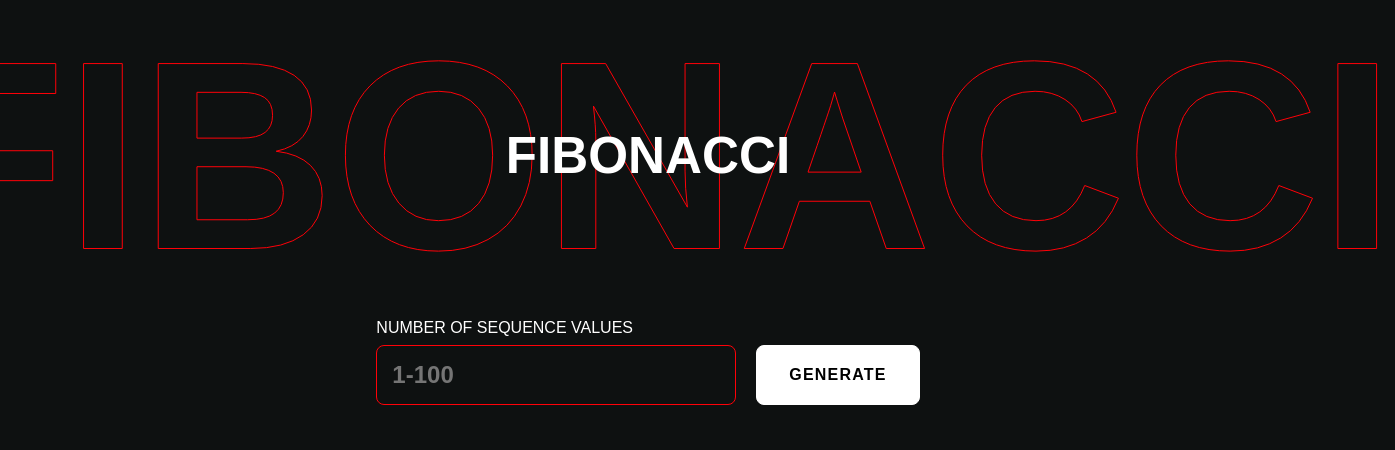
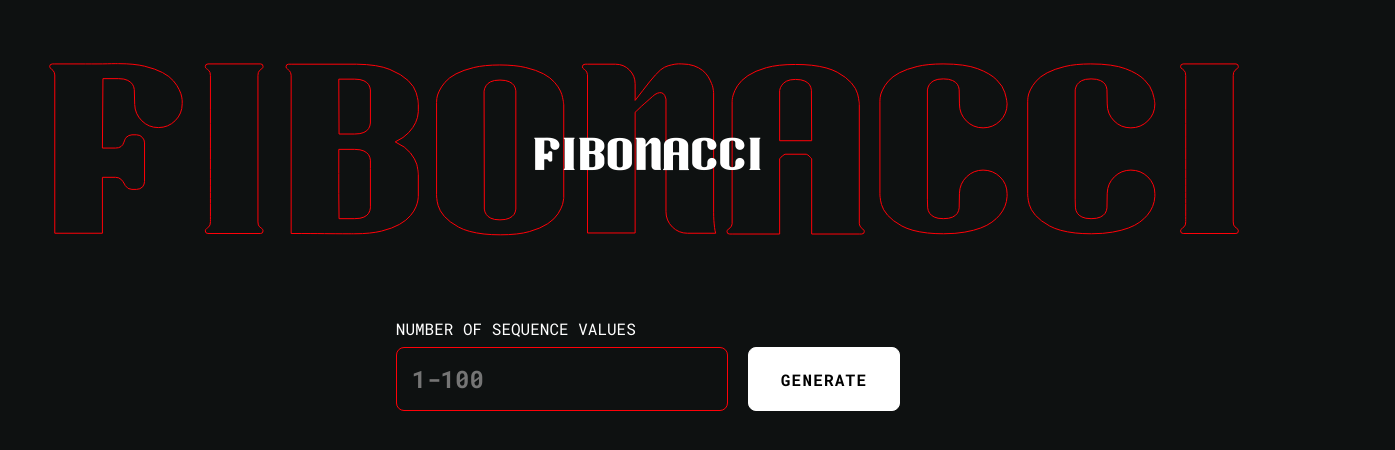
Before and after one commit to julietteabeyta/fibonacci, a plain HTML site: page index.html in a window 1280 px wide. Shown: the part 132-582 px from the top of the page, 1395 px wide, since content can reach past the window. Drawn offline with Linux system fonts and the light colour scheme.

Commit message:
🔤 Add fonts

```diff
--- a/index.html
+++ b/index.html
@@ -5,6 +5,7 @@
   <meta name="viewport" content="width=device-width, initial-scale=1.0">
   <link rel="shortcut icon" href="favicon.ico" />
   <meta http-equiv="X-UA-Compatible" content="ie=edge">
+  <link href="https://fonts.googleapis.com/css?family=Roboto+Mono:400,700" rel="stylesheet">
   <link rel="stylesheet" href="styles.css">
   <title>Fibonacci</title>
 </head>
--- a/styles.css
+++ b/styles.css
@@ -1,3 +1,11 @@
+@font-face {
+    font-family: 'zoika_fontbold';
+    src: url('zoika-webfont.woff2') format('woff2'),
+         url('zoika-webfont.woff') format('woff');
+    font-weight: normal;
+    font-style: normal;
+}
+
 body{
   height: 100vh;
   width: 100vw;
@@ -7,7 +15,7 @@ body{
   text-align: center;
   display: flex;
   flex-direction: column;
-  font-family: 'Operator Mono Lig', sans-serif;
+  font-family: 'Roboto Mono', monospace;
   overflow-x: hidden;
   overflow-y: scroll;
 }
@@ -21,7 +29,7 @@ h1{
   position: relative;
   z-index: 1;
   margin-top: 50px;
-  font-family: 'Zoika font', sans-serif;
+  font-family: 'zoika_fontbold', sans-serif;
   font-size: 7vw;
 }
 
@@ -82,7 +90,7 @@ h1:before{
 input, button {
   border:none;
   text-transform: uppercase;
-  font-family: 'Operator Mono Lig', sans-serif;
+  font-family: 'Roboto Mono', monospace;
 }
 
 button{
```
Also changed, not shown: zoika-webfont.woff (added), zoika-webfont.woff2 (added).
